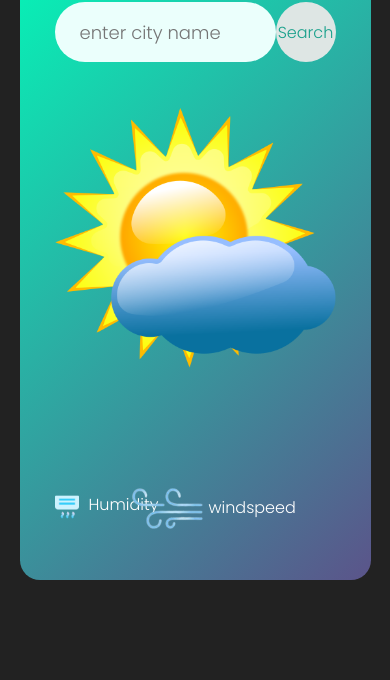
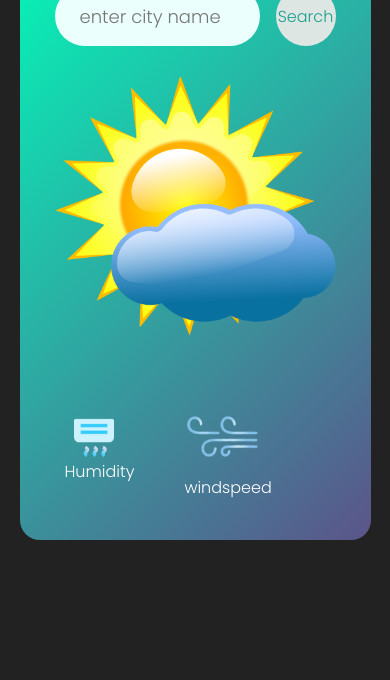
Before and after one commit to chijideso/weather-App, a plain HTML site: page index.html in a window 390 px wide. Shown: the part 202-882 px from the top of the page. After the commit the page ends 844 px from the top, so only its background shows below. Drawn offline with Linux system fonts and the light colour scheme.

Commit message:
edited some code for responsiveness

```diff
--- a/index.css
+++ b/index.css
@@ -25,7 +25,7 @@
    height: 100%;
    width: 100%;
    display: flex;
-   max-width: 30px auto;
+   max-width: 100px auto;
    align-items: center;
    justify-content: space-between;
  }
@@ -51,7 +51,7 @@
     cursor: pointer;
     color: #18a08b;
     font-size: 16px;
-    margin: 16px auto;
+    margin-left: 16px;
 
 
 
@@ -79,8 +79,8 @@
    font-weight: 400;
    margin-top: 10px;
  }
- .details ,.col{
-   display: flex;
+ .details .col{
+   /* display: flex; */
    align-items: center;
    justify-content: space-between;
    padding:  0 auto ;
@@ -90,8 +90,17 @@
    max-width: 80px;
 
  }
+ .details{
+  display: flex;
+  width: 100%;
+  max-width: 50px auto;
+  /* justify-content: space-evenly; */
+  margin-left: 50px;
+  align-items: center;
+
+ }
  .details .col2{
-  display: flex;
+  /* display: flex; */
    align-items: center;
    justify-content: space-between;
    padding:  0 auto ;
@@ -107,13 +116,13 @@
    max-width: 30px auto;
 
  }
- .col img{
+ /* .details .col{
    display: flex;
    align-items: center;
    text-align: left;
    /* padding-right: 60px; */
 
- }
+ /* } */
  .humidity{
    font-size: 19px;
    margin-top: -6px;
@@ -144,8 +153,8 @@
 @media screen and (max-width: 768px) {
   .input, .btn{
      /* padding-left: -50px;  */
-     width: 90%;
-     max-width: 50px auto;
+     width: 100%;
+     max-width: 100px auto;
 
     }
     .weather h1{
@@ -163,13 +172,24 @@
 
   @media screen and (max-width: 480px) {
     .input, .btn{
-      width: 50%;
+      width: 90%;
       max-width: 5px auto;
     }
     .details, .col, .col2{
       width: 30%;
-      max-width: 5px auto;
+      max-width: 50px auto;
+    }
+    .input{
+      flex: 1;
+
     }
 
-
+ .details{
+  width: 30%;
+ margin-left: 10px;
+ }
+ .details .humidity p{
+  width: 30%;
+  font-size: large;
+ }
 }
--- a/index.html
+++ b/index.html
@@ -25,17 +25,18 @@
         <h2 class="cityerror">No such city found</h2>
         <div class="details">
           <div class="col">
-            <img src="./air-conditioner_318-717152.png" alt="" />
+            <img src="./air-conditioner_318-717152.png"  />
             <div>
               <p class="humidity"></p>
               <p>Humidity</p>
             </div>
-        </div>
-        <div class="col2">
-          <img src="./download-removebg-preview (1).png" alt="" />
-          <div>
+          </div>
+          <div class="col2">
+            <img src="./download-removebg-preview (1).png"  />
+           <div>
             <p class="wind"></p>
             <p>windspeed</p>
+            </div>
           </div>
         </div>
       </div>
```
